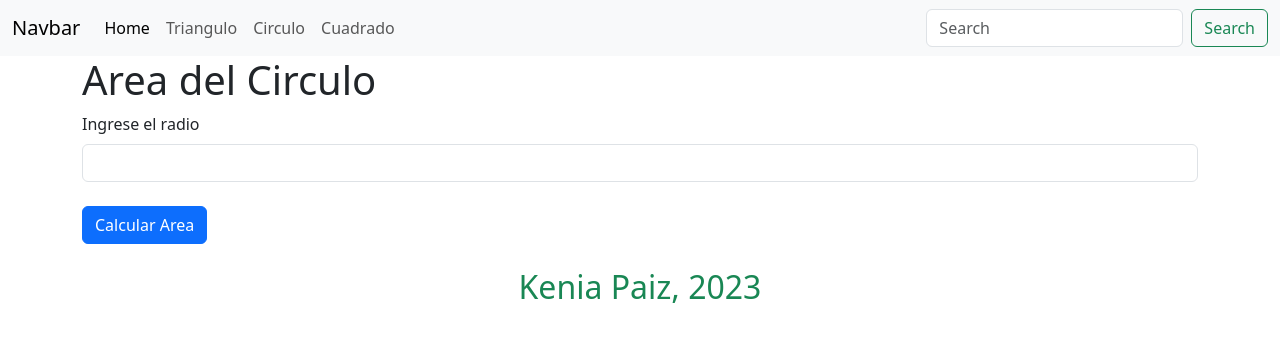
After one commit to KeniaKodigo/CLASES_BACKEND_FSJ17, a PHP site: page /vistas/circulo_vista.php in a window 1280 px wide. The commit adds this page. Shown: the top 342 px of the page. Run offline with PHP 8.4, Linux system fonts and the light colour scheme.

Commit message:
practica de figuras

```diff
--- a/POO/polimorfismo/clases/Circulo.php
+++ b/POO/polimorfismo/clases/Circulo.php
@@ -0,0 +1,22 @@
+<?php
+require '../clases/Figura.php';
+class Circulo extends Figura{
+    // area = pi * r^2
+    public $radio;
+
+    public function calcularArea(){
+        //metodo de php => pi()
+        $area = pi() * $this->radio ** 2;
+        //number_format => metodo para formatear el numero aproximandolo y asignado cuantos decimales queremos
+        //round() => aproximamos la cantidad
+        return "El area del circulo es: " . number_format($area, 2);
+        //toFixed()
+    }
+
+}
+
+/*$evaluar = new Circulo;
+$evaluar->radio = 5;
+echo $evaluar->calcularArea();*/
+
+?>
--- a/POO/polimorfismo/clases/Figura.php
+++ b/POO/polimorfismo/clases/Figura.php
@@ -2,10 +2,44 @@
 
 #clase padre
 
-class Figura{
-    public function calcularArea(){
-        return "Calculando el area de ciertas figuras";
+abstract class Figura{
+
+    abstract function calcularArea();
+}
+
+
+#ejemplo de clase abstracta
+abstract class Animal{
+    public $nombre;
+    public $edad;
+    public $especie;
+    //que tenga por lo menos un metodo abstracto
+    /**
+     * metodo abstracto => es cuando se declara el metodo pero sin comportamiento y los hijos obligatoriamente tiene que tener ese metodo y declarar comportamiento
+     */
+
+    abstract function hacerSonido();
+
+    public function saludar(){
+        return "El reino animal te esta saludando";
     }
 }
 
+class Vaca extends Animal{
+
+    public function info(){
+        return "El nombre de la vaca es " . $this->nombre;
+    }
+
+    public function hacerSonido()
+    {
+        return "La vaca le hace muuuu";
+    }
+}
+
+/*$vaca = new Vaca;
+echo $vaca->saludar();*/
+
+
+
 ?>
--- /dev/null
+++ b/POO/polimorfismo/vistas/circulo_vista.php
@@ -0,0 +1,37 @@
+<!DOCTYPE html>
+<html lang="en">
+<head>
+    <meta charset="UTF-8">
+    <meta name="viewport" content="width=device-width, initial-scale=1.0">
+    <link href="https://cdn.jsdelivr.net/npm/bootstrap@5.3.0/dist/css/bootstrap.min.css" rel="stylesheet" integrity="sha384-9ndCyUaIbzAi2FUVXJi0CjmCapSmO7SnpJef0486qhLnuZ2cdeRhO02iuK6FUUVM" crossorigin="anonymous">
+    <title>Document</title>
+</head>
+<body>
+    <!-- incluyendo el nav con php -->
+    <?php
+        require "../clases/Circulo.php";
+        include "./modulos/nav.php";
+    ?>
+    <section class="container mb-4">
+        <h1>Area del Circulo</h1>
+        <form action="" method="POST">
+            <label for="" class="form-label">Ingrese el radio</label>
+            <input type="number" class="form-control" name="radio" required>
+
+            <input type="submit" class="btn btn-primary mt-4" value="Calcular Area">
+        </form>
+        <?php
+            if(isset($_POST['radio'])){
+                $circulo = new Circulo;
+                $circulo->radio = $_POST['radio'];
+        ?>
+            <div class="alert alert-info" role="alert">
+                <?php echo $circulo->calcularArea(); ?>
+            </div>
+        <?php } ?>
+    </section>
+    <!-- incluyendo el footer con php -->
+    <?php include "./modulos/footer.php"; ?>
+
+</body>
+</html>
--- /dev/null
+++ b/POO/polimorfismo/vistas/modulos/footer.php
@@ -0,0 +1,3 @@
+<footer class="d-flex justify-content-center">
+    <h2 class="text-success">Kenia Paiz, 2023</h2>
+</footer>
--- /dev/null
+++ b/POO/polimorfismo/vistas/modulos/nav.php
@@ -0,0 +1,28 @@
+<nav class="navbar navbar-expand-lg bg-body-tertiary">
+  <div class="container-fluid">
+    <a class="navbar-brand" href="#">Navbar</a>
+    <button class="navbar-toggler" type="button" data-bs-toggle="collapse" data-bs-target="#navbarSupportedContent" aria-controls="navbarSupportedContent" aria-expanded="false" aria-label="Toggle navigation">
+      <span class="navbar-toggler-icon"></span>
+    </button>
+    <div class="collapse navbar-collapse" id="navbarSupportedContent">
+      <ul class="navbar-nav me-auto mb-2 mb-lg-0">
+        <li class="nav-item">
+          <a class="nav-link active" aria-current="page" href="#">Home</a>
+        </li>
+        <li class="nav-item">
+          <a class="nav-link" href="#">Triangulo</a>
+        </li>
+        <li class="nav-item">
+          <a class="nav-link" href="#">Circulo</a>
+        </li>
+        <li class="nav-item">
+          <a class="nav-link" href="#">Cuadrado</a>
+        </li>
+      </ul>
+      <form class="d-flex" role="search">
+        <input class="form-control me-2" type="search" placeholder="Search" aria-label="Search">
+        <button class="btn btn-outline-success" type="submit">Search</button>
+      </form>
+    </div>
+  </div>
+</nav>
```
Also changed, not shown: POO/polimorfismo/clases/Cuadrado.php (+10 -0 lines), POO/polimorfismo/clases/Triangulo.php (+19 -0 lines), POO/polimorfismo/index.php (added, +12 -0 lines).
